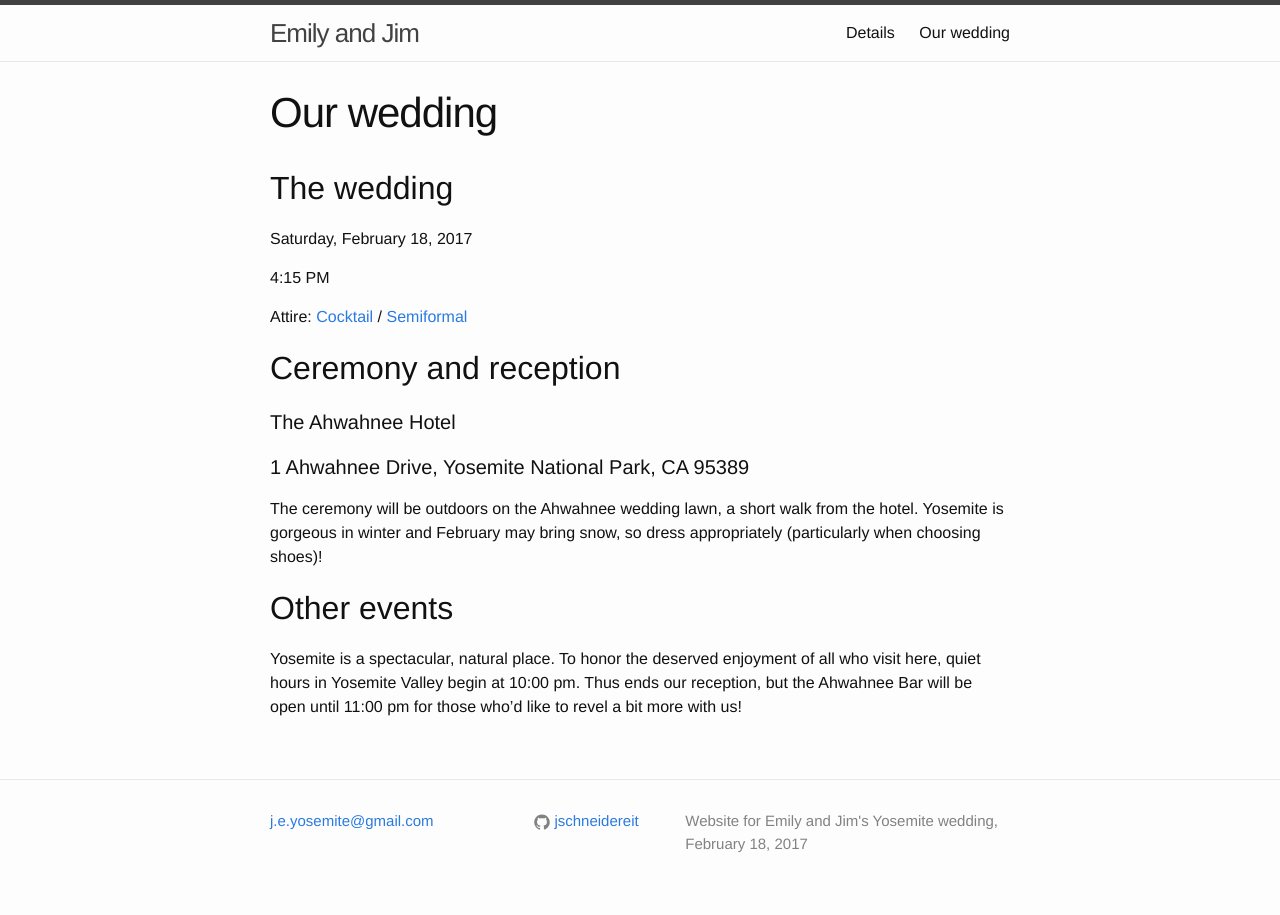
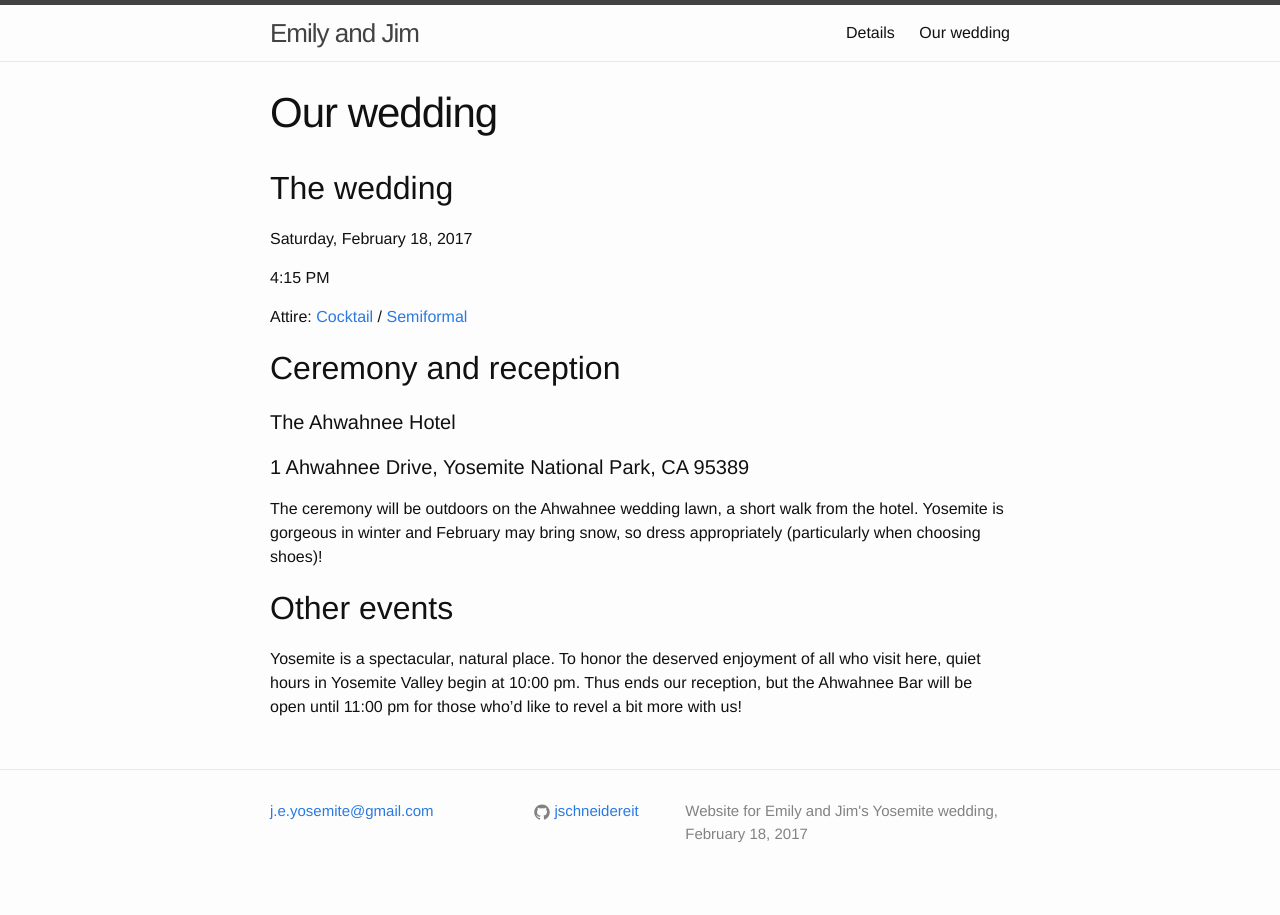
Before and after one commit to j-e-yosemite/j-e-yosemite.github.io, a Jekyll site: the page built from ourwedding.md, in a window 1280 px wide. Built offline with Jekyll 4.4.1, drawn with Linux system fonts in a browser that asks for light colours.

Commit message:
Sticky footer and home page styling. Fixes #1

```diff
--- a/_sass/_base.scss
+++ b/_sass/_base.scss
@@ -23,6 +23,7 @@
     -o-font-feature-settings: "kern" 1;
     font-feature-settings: "kern" 1;
     font-kerning: normal;
+    margin: 0 0 $footer-height;
 }
 
 
--- a/_sass/_custom.scss
+++ b/_sass/_custom.scss
@@ -7,4 +7,31 @@
      -moz-background-size: cover;
      -o-background-size: cover;
      background-size: cover;
+    body {
+         background-color: transparent;
+         color: $text-color-light;
+    }
+    .site-footer {
+        p {
+            color: $text-color-light;
+        }
+    }
+    .site-header {
+        .site-nav .page-link {
+            color: $text-color-light;
+        }
+         .site-title {
+            color: $text-color-light;
+        }
+    }
+    a {
+        color: $brand-color-light;
+
+        &:visited {
+            color: darken($brand-color-light, 15%);
+        }
+        &:hover {
+            color: $text-color-light;
+        }
+    }
  }
--- a/_sass/_layout.scss
+++ b/_sass/_layout.scss
@@ -100,6 +100,10 @@
 .site-footer {
     border-top: 1px solid $grey-color-light;
     padding: $spacing-unit 0;
+    position: absolute;
+    bottom: 0;
+    height: $footer-height;
+    width: 100%;
 }
 
 .footer-heading {
--- a/css/main.scss
+++ b/css/main.scss
@@ -13,10 +13,13 @@
 $base-line-height: 1.5;
 
 $spacing-unit:     30px;
+$footer-height:    70px;
 
 $text-color:       #111;
+$text-color-light: #f2f2f2;
 $background-color: #fdfdfd;
 $brand-color:      #2a7ae2;
+$brand-color-light:#629dea;
 
 $grey-color:       #828282;
 $grey-color-light: lighten($grey-color, 40%);
```
